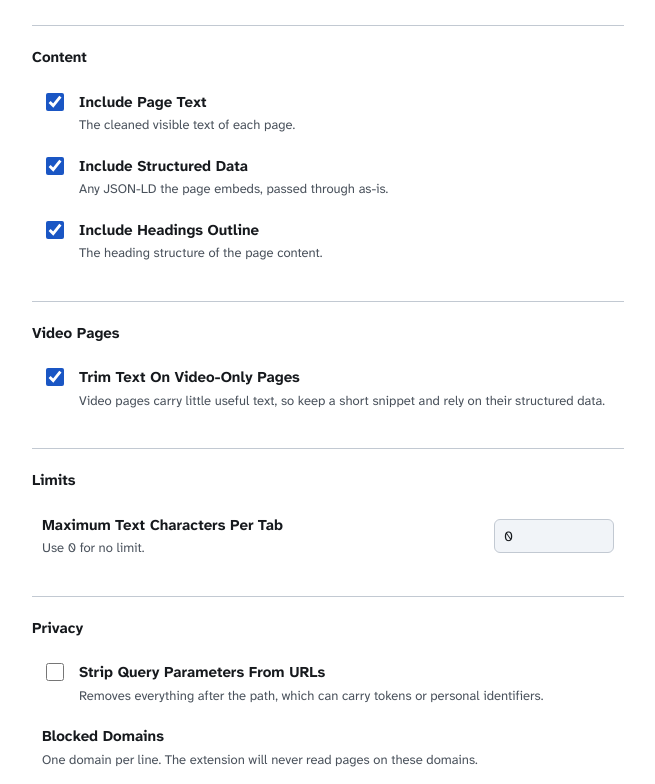
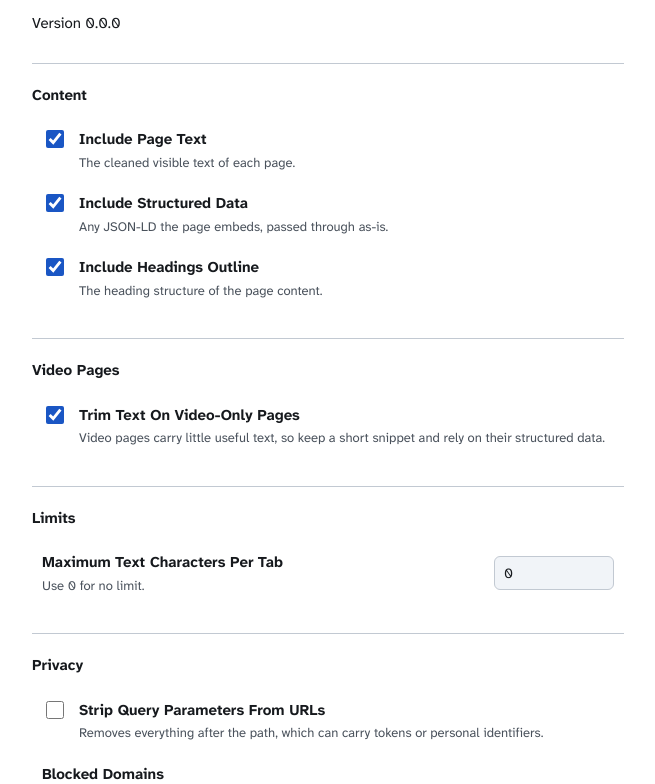
Before and after one commit to hihipy/tabs-2-json, a website with bundled scripts: page src/options/options.html in a window 1280 px wide. Shown: the part 92-876 px from the top of the page, without its empty margins (312-967 px from the left). Built offline with nearby package versions, Linux system fonts and the light colour scheme; some packages are replaced by stand-ins of ours.

Commit message:
fix to the version shower in settings.

```diff
--- a/src/options/options.html
+++ b/src/options/options.html
@@ -10,6 +10,7 @@
   <header class="page-header">
     <h1>Tabs2JSON Settings</h1>
     <p class="lede">Changes save automatically. Close this tab when you are done.</p>
+    <p class="version" id="version"></p>
   </header>
 
   <section class="group" aria-labelledby="content-heading">
```
Also changed, not shown: manifest.json.
